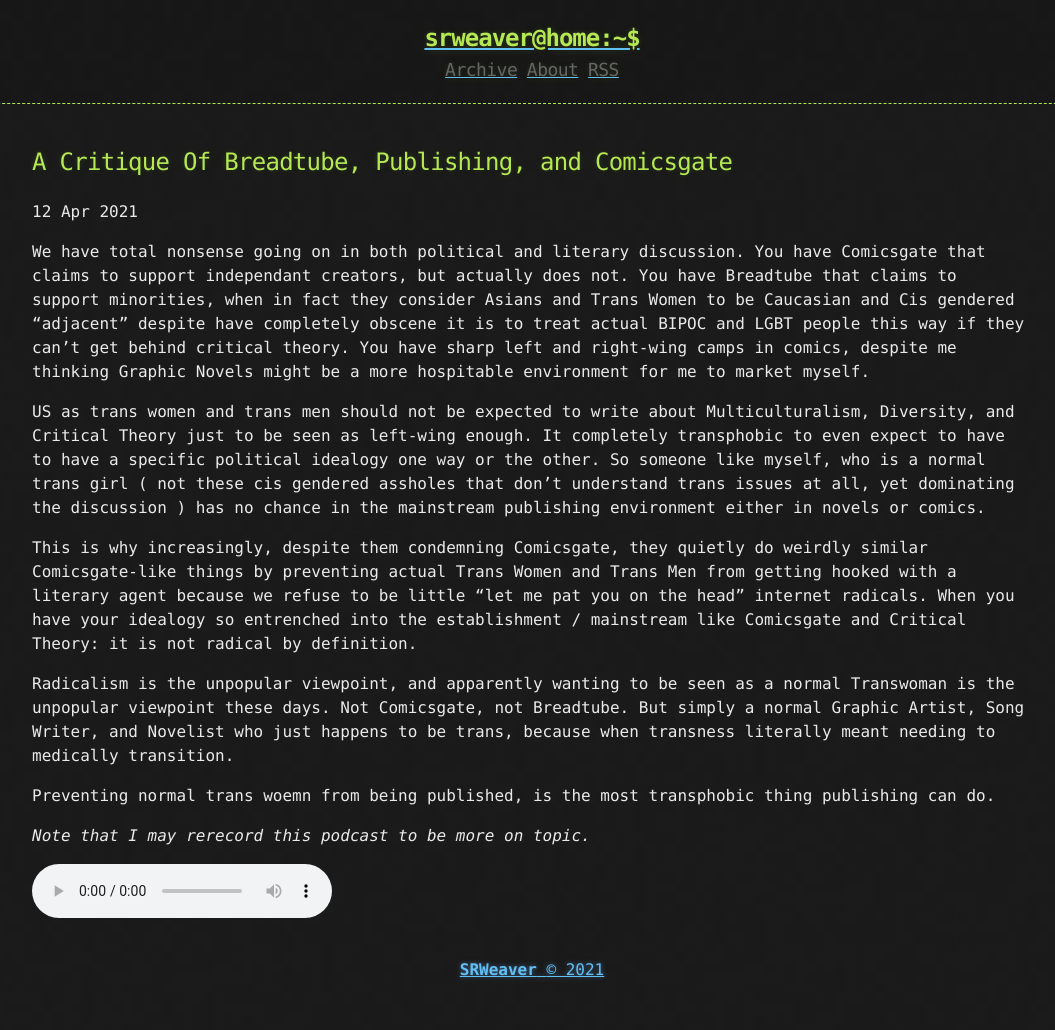
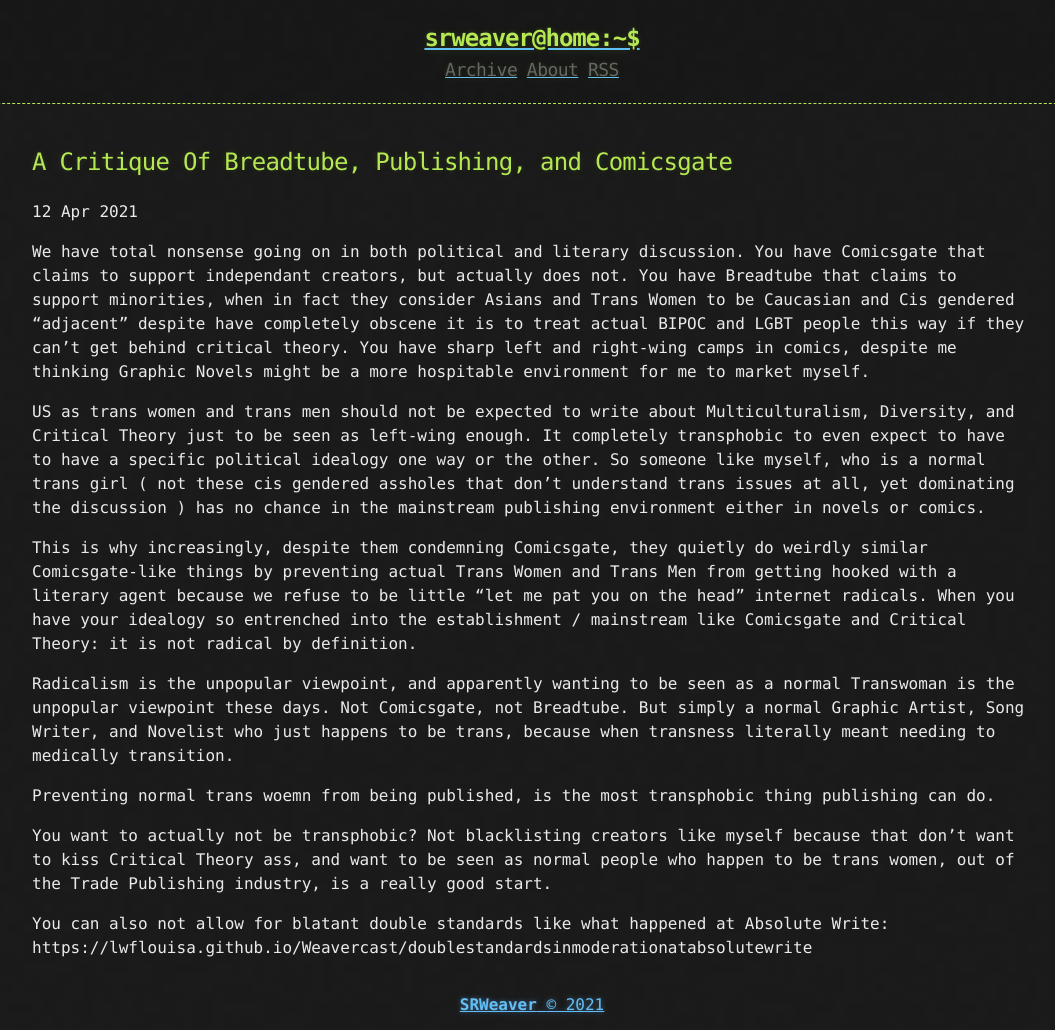
Before and after one commit to LWFlouisa/Weavercast, a Jekyll site: the page built from _posts/2021-04-12-criticaltheorypublishinganticomicsgate.md, in a window 1280 px wide. Shown: the whole page, without its empty margins (108-1163 px from the left). Built offline with Jekyll 4.4.1, drawn with Linux system fonts in a browser that asks for light colours; before the commit the page ends 995 px from its top, so only the background shows below that.

Commit message:
Update 2021-04-12-criticaltheorypublishinganticomicsgate.md

```diff
--- a/_posts/2021-04-12-criticaltheorypublishinganticomicsgate.md
+++ b/_posts/2021-04-12-criticaltheorypublishinganticomicsgate.md
@@ -12,7 +12,6 @@ Radicalism is the unpopular viewpoint, and apparently wanting to be seen as a no
 
 Preventing normal trans woemn from being published, is the most transphobic thing publishing can do.
 
-<i>Note that I may rerecord this podcast to be more on topic.</i>
-<audio controls>
-  <source src="https://lwflouisa.github.io/Weavercast/audio/criticaltheorypublishingandanticomicsgate.mp3" type="audio/mpeg">
-</audio>
+You want to actually not be transphobic? Not blacklisting creators like myself because that don't want to kiss Critical Theory ass, and want to be seen as normal people who happen to be trans women, out of the Trade Publishing industry, is a really good start.
+
+You can also not allow for blatant double standards like what happened at Absolute Write: https://lwflouisa.github.io/Weavercast/doublestandardsinmoderationatabsolutewrite
```
